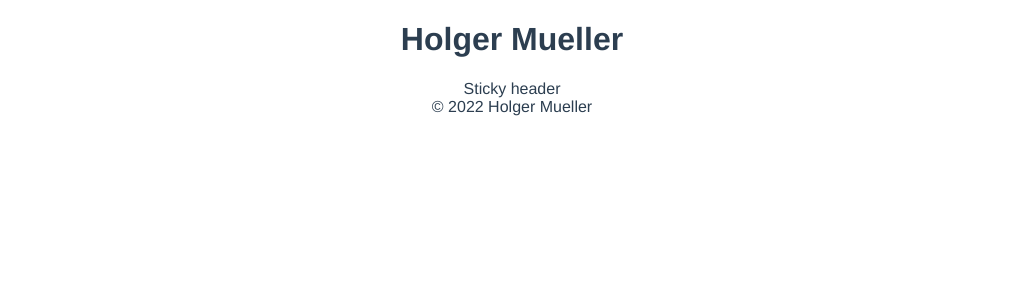
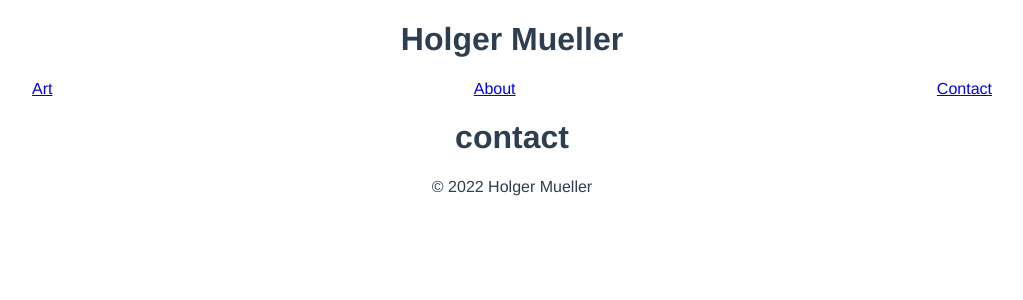
Before and after one commit to Holgermueller/moodtracker, a Vue app: page /Contact in a window 1280 px wide. Shown: the top 300 px of the page, without its empty margins (128-1151 px from the left). Built offline with nearby package versions, Linux system fonts and the light colour scheme.

Commit message:
got the new router working

```diff
--- a/package.json
+++ b/package.json
@@ -11,6 +11,7 @@
     "core-js": "^3.6.5",
     "md5": "^2.3.0",
     "vue": "^3.0.0",
+    "vue-router": "^4.1.6",
     "vuex": "^4.0.2"
   },
   "devDependencies": {
--- a/src/App.vue
+++ b/src/App.vue
@@ -2,6 +2,7 @@
   <main>
     <Header />
     <StickyHeader />
+    <router-view />
     <Footer />
   </main>
 </template>
--- a/src/components/StickyHeader.vue
+++ b/src/components/StickyHeader.vue
@@ -1,5 +1,22 @@
 <template>
   <div>
-    <header>Sticky header</header>
+    <header>
+      <nav>
+        <router-link to="/">Art</router-link>
+        <router-link to="/About">About</router-link>
+        <router-link to="/Contact">Contact</router-link>
+      </nav>
+    </header>
   </div>
 </template>
+
+<style scoped>
+nav {
+  width: 75%;
+  margin: auto;
+  display: flex;
+  justify-content: space-between;
+  column-gap: 0.5rem;
+  flex-wrap: wrap;
+}
+</style>
--- a/src/main.js
+++ b/src/main.js
@@ -1,5 +1,6 @@
 import { createApp } from "vue";
 import App from "./App.vue";
 import store from "./store";
+import router from "./router";
 
-createApp(App).use(store).mount("#app");
+createApp(App).use(store).use(router).mount("#app");
--- /dev/null
+++ b/src/pages/About.vue
@@ -0,0 +1,5 @@
+<template>
+  <div>
+    <h1>About</h1>
+  </div>
+</template>
--- /dev/null
+++ b/src/pages/Contact.vue
@@ -0,0 +1,5 @@
+<template>
+  <div>
+    <h1>contact</h1>
+  </div>
+</template>
--- /dev/null
+++ b/src/pages/Main.vue
@@ -0,0 +1,3 @@
+<template>
+  <div id="main"><h1>Main</h1></div>
+</template>
--- /dev/null
+++ b/src/router/index.js
@@ -0,0 +1,25 @@
+import { createRouter, createWebHistory } from "vue-router";
+import Home from "../pages/Main";
+import About from "../pages/About";
+import Contact from "../pages/Contact";
+
+const routes = [
+  { path: "/", name: "Home", component: Home },
+  {
+    path: "/About",
+    name: "About",
+    component: About,
+  },
+  {
+    path: "/Contact",
+    name: "Contact",
+    component: Contact,
+  },
+];
+
+const router = createRouter({
+  history: createWebHistory(process.env.BASE_URL),
+  routes,
+});
+
+export default router;
--- a/src/store.js
+++ b/src/store.js
@@ -1,5 +1,4 @@
 import { createStore } from "vuex";
-const crypto = require("crypto");
 
 const store = createStore({
   state: {
@@ -12,48 +11,7 @@ const store = createStore({
     },
   },
 
-  actions: {
-    async flameOn({ commit }, payload) {
-      const API_KEY = process.env.VUE_APP_MARVEL_KEY;
-      const PRIVATE_KEY = process.env.VUE_APP_PRIVATE_KEY;
-      const ts = Date.now();
-      const hash = crypto
-        .createHash("md5")
-        .update(ts + PRIVATE_KEY + API_KEY)
-        .digest("hex");
-
-      const name = payload.name;
-
-      await fetch(
-        "http://gateway.marvel.com/v1/public/characters?name=" +
-          name +
-          "&ts=" +
-          ts +
-          "&apikey=" +
-          API_KEY +
-          "&hash=" +
-          hash
-      )
-        .then((res) => res.json())
-        .then((data) => {
-          console.log(data.data.results[0]);
-          let characterData = {
-            name: data.data.results[0].name,
-            image:
-              data.data.results[0].thumbnail.path +
-              "." +
-              data.data.results[0].thumbnail.extension,
-            detail: data.data.results[0].urls[0].url,
-            comicLink: data.data.results[0].urls[1].url,
-            description: data.data.results[0].description,
-          };
-          commit("SET_DATA", characterData);
-        })
-        .catch((err) => {
-          console.log("Error is: " + err);
-        });
-    },
-  },
+  actions: {},
 
   getters: {
     data(state) {
```
Also changed, not shown: 1 other file (tests, documents, lock files or other folders).
